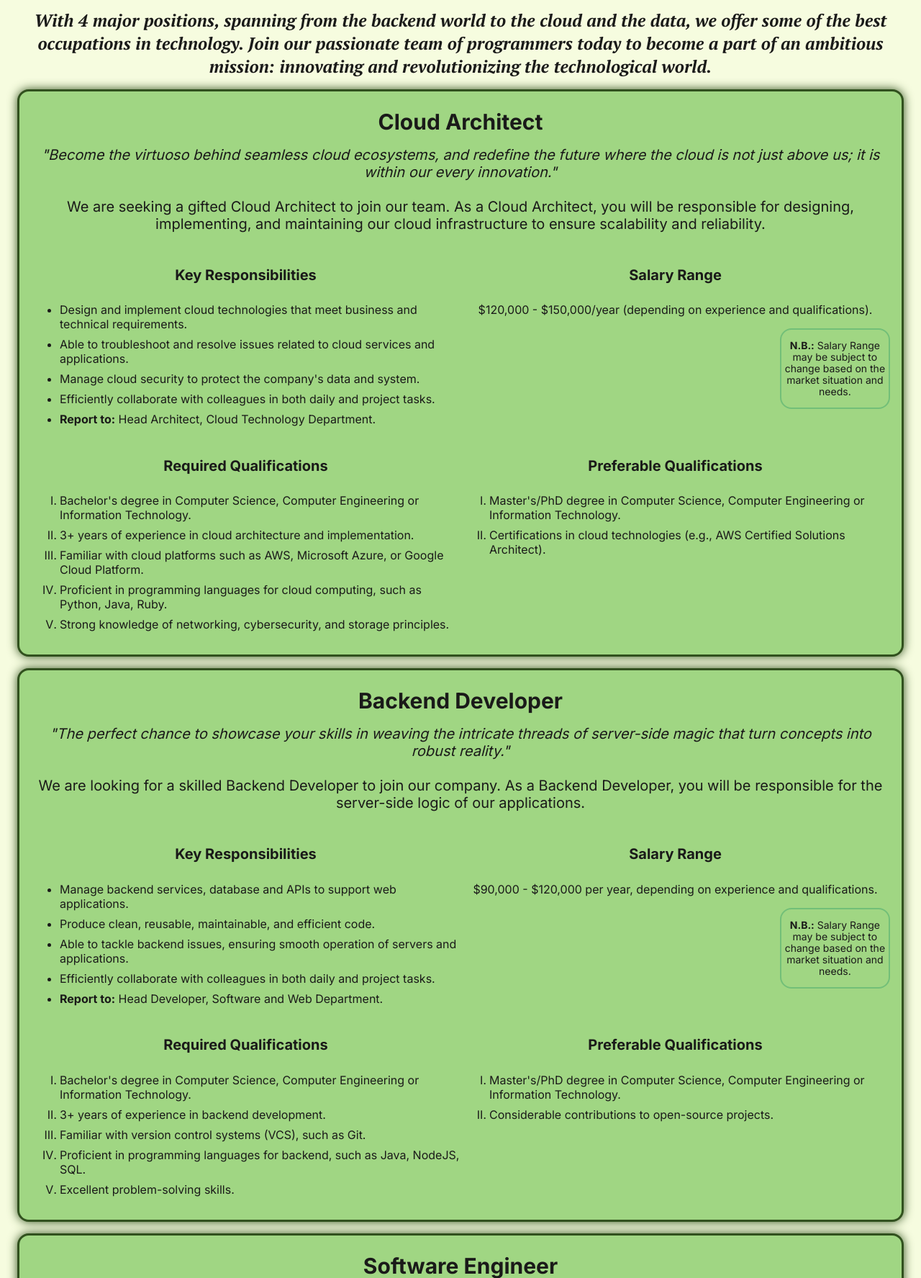
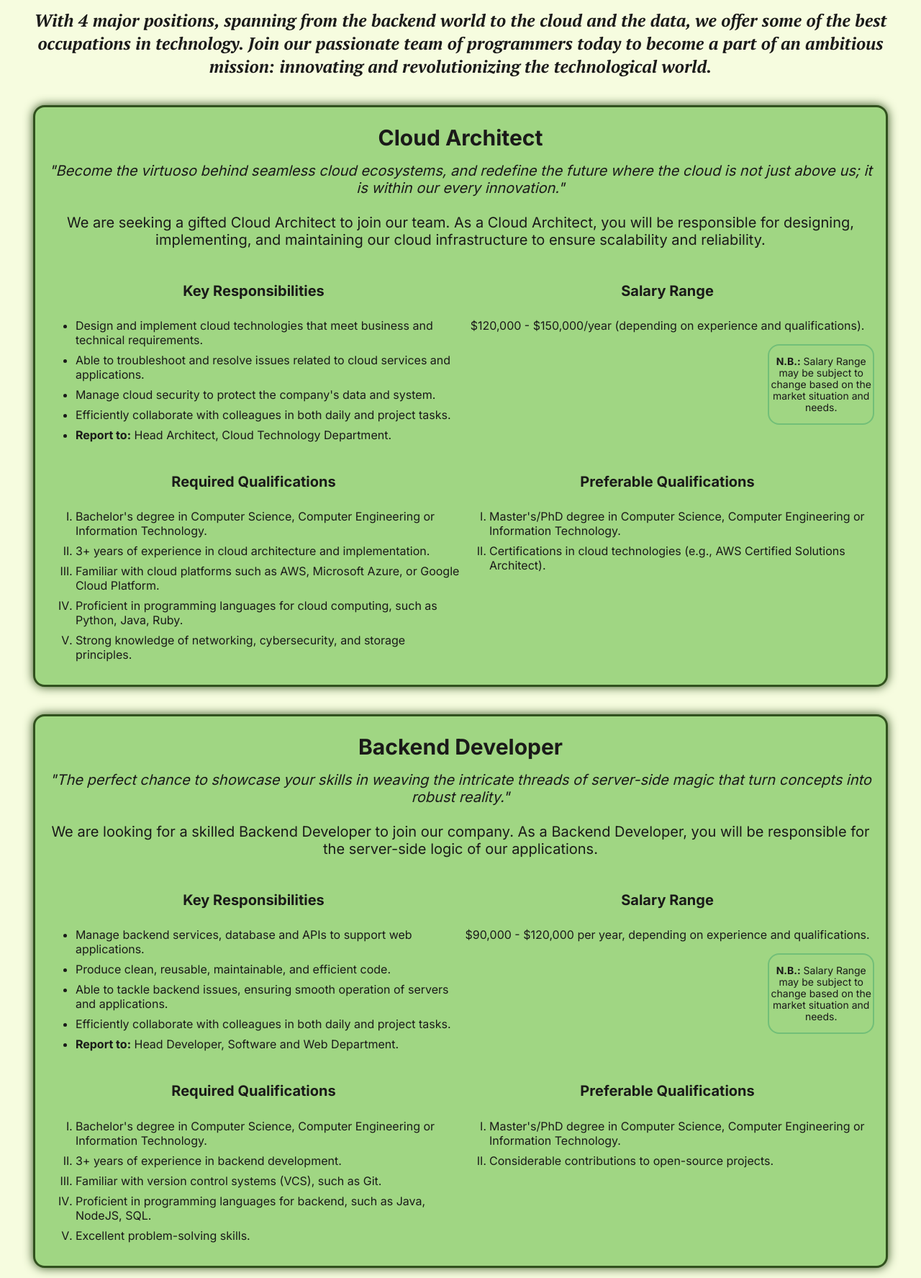
Before and after one commit to MartelleV/JobTestApplication, a PHP site: page /job-des.php in a window 1280 px wide. Shown: the part 188-1963 px from the top of the page at 72% size. Run offline with PHP 8.4, Linux system fonts and the light colour scheme.

Commit message:
change margin of job details

```diff
--- a/FrontEnd/styles/style.css
+++ b/FrontEnd/styles/style.css
@@ -95,7 +95,7 @@ nav ul li a:hover {color: var(--glow); text-shadow: 0 0 7px var(--glow);}
     border-collapse: collapse;
     box-shadow: 0 0 14px var(--glow);
     padding: 16px;
-    margin: 16px;
+    margin: 3%;
     color: var(--text);
     text-align: center;
 }
```
